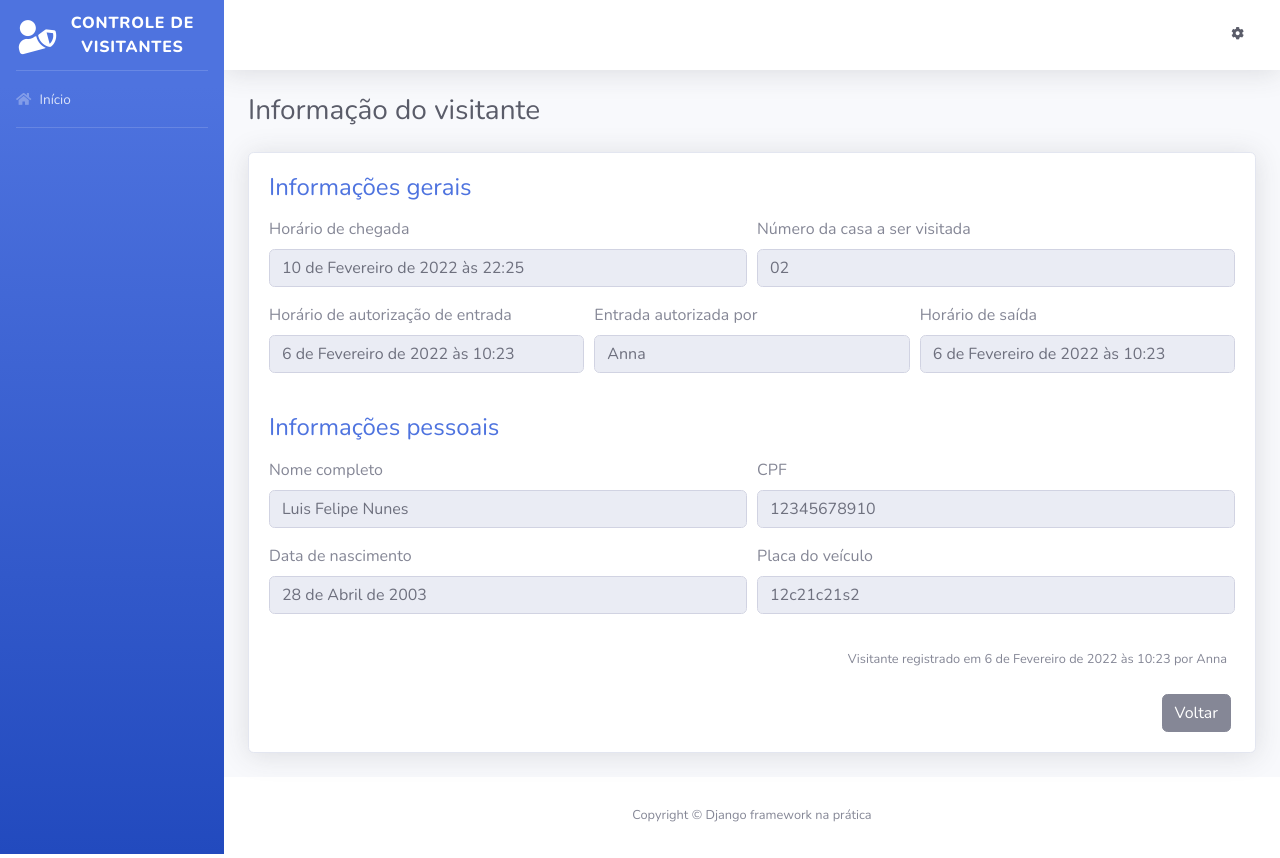
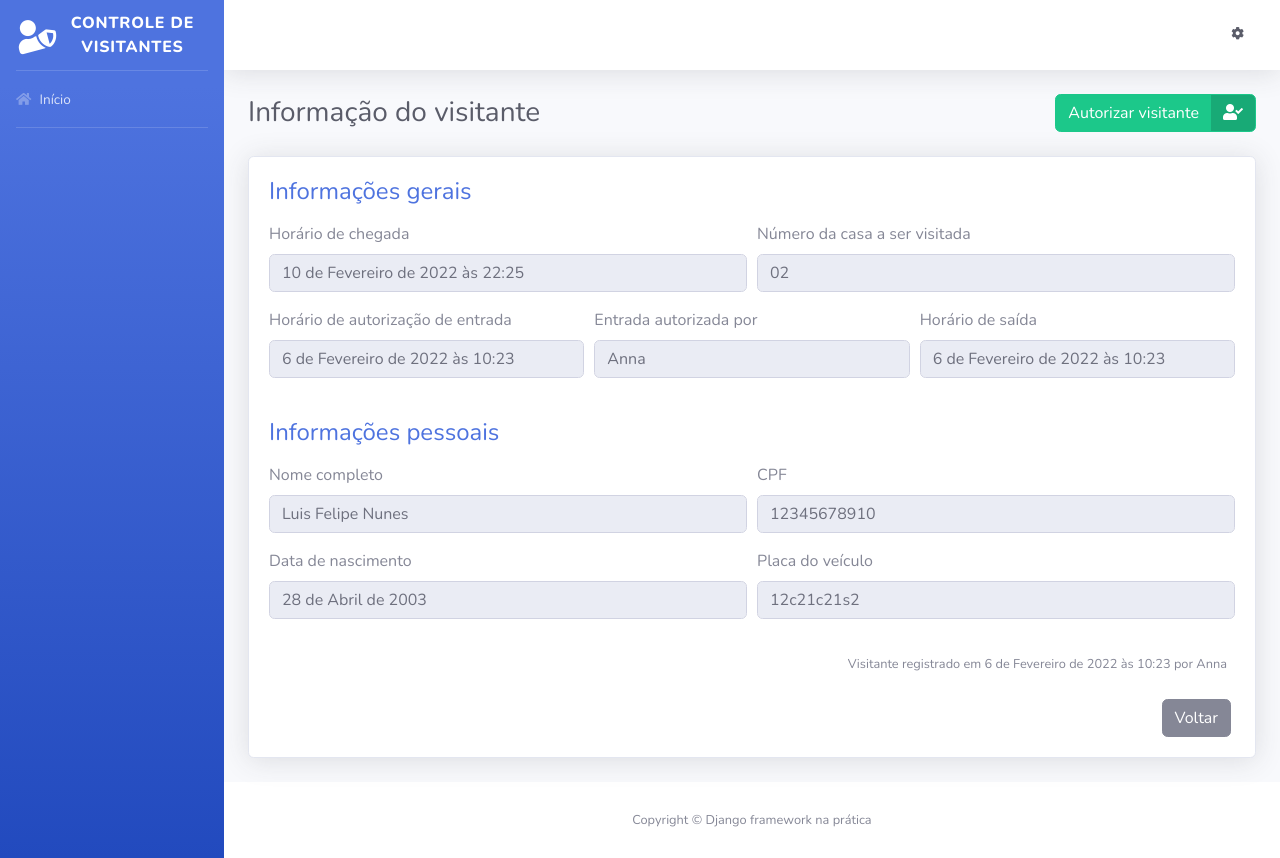
Before and after one commit to Luis-Felipe-N/Django, a Django app: page /visitante/1 in a window 1280 px wide. Run offline with Django 4.2, Linux system fonts and the light colour scheme; data comes from the database, SQL or seed files in the repository; some libraries are stand-ins or nearby versions.

Commit message:
added modal

```diff
--- a/templates/informacoes_visitante.html
+++ b/templates/informacoes_visitante.html
@@ -6,7 +6,16 @@
 <div class="container">
     <div class="d-sm-flex align-items-center justify-content-between mb-4">
         <h1 class="h3 mb-0 text-gray-800">{{ nome_pagina }}</h1>
+        <div>
+            <a href="" class="btn btn-success btn-icon-split" data-toggle="modal" data-target="#modal1">
+                <span class="text">Autorizar visitante</span>
+                <span class="icon text-white-58">
+                    <i class="fas fa-user-check"></i>
+                </span>
+            </a>
+        </div>
     </div>
+
 
     <div class="card shadow mb-4">
         <div class="card-body">
@@ -139,5 +148,34 @@
             </div>
         </div>
     </div>
+    <div class="modal fade" id="modal1" tabindex="-1" role="dialog" aria-labelledby="exampleModalLabel" aria-hidden="true">
+        <div class="modal-dialog" role="document">
+            <div class="modal-content">
+                <div class="modal-header">
+                    <h5 class="modal-title" id="exampleModalLabel">Autorizar entrada de visitante</h5>
+
+                    <button type="button" class="close" data-dismiss="modal" aria-label="Close">
+                        <span aria-hidden="true">&times;</span>
+                    </button>
+                </div>
+
+                <div class="modal-body">
+                    <form method="post">
+                        {% csrf_token %}
+
+                        <div class="form-group">
+                            <label for="id_morador_responsavel" class="col-form-label">Nome do morador responsável por autorizar a entrada do visitante:</label>
+                            {% render_field form.morador_responsavel placeholder="Nome do morador responsável por autorizar a entrada do visitante" class="form-control" %}
+                        </div>
+
+                        <div class="modal-footer">
+                            <button type="button" class="btn btn-secondary" data-dismiss="modal">Cancelar</button>
+                            <button type="submit" class="btn btn-primary">Autorizar entrada</button>
+                        </div>
+                    </form>
+                </div>
+            </div>
+        </div>
+    </div>
 </div>
 {% endblock %}
--- a/visitantes/forms.py
+++ b/visitantes/forms.py
@@ -27,5 +27,22 @@ class VisitanteForm( forms.ModelForm ):
         }
 
 class AutorizaVisitanteForm(forms.ModelForm):
+
+    # Aqui tambem é possivel sobrescrever os campos usando forms e não models
+    morador_responsavel = forms.CharField(
+        required=True
+    )
+
+
     class Meta:
         model = Visitante
+
+        fields = [
+            "morador_responsavel"
+        ]
+
+        error_messages = {
+            "morador_responsavel": {
+                "required": "O morador resposável é obrigatório!"
+            }
+        }
--- a/visitantes/views.py
+++ b/visitantes/views.py
@@ -3,7 +3,7 @@ from multiprocessing import context
 from django.shortcuts import redirect, render, get_object_or_404
 
 from visitantes.models import Visitante
-from visitantes.forms import VisitanteForm
+from visitantes.forms import VisitanteForm, AutorizaVisitanteForm
 
 
 def registrar_visitantes(request):
@@ -37,8 +37,17 @@ def informacao_visitantes(request, id):
 
     visitante = get_object_or_404(Visitante, id=id)
 
-    print('Esse é o vsitante encontrado: ')
-    print(id, visitante)
+    form = AutorizaVisitanteForm()
+
+    if request.method == 'POST':
+        form = AutorizaVisitanteForm(request.POST, instance=visitante)
+        # O instace é para o Django saber qual visitante ele deve alterar
+
+        if form.is_valid():
+            form.save()
+
+            messages.success(request, "Entrada do visitante autorizada com sucesso")
+
 
     context = {
         "nome_pagina": "Informação do visitante",
```
